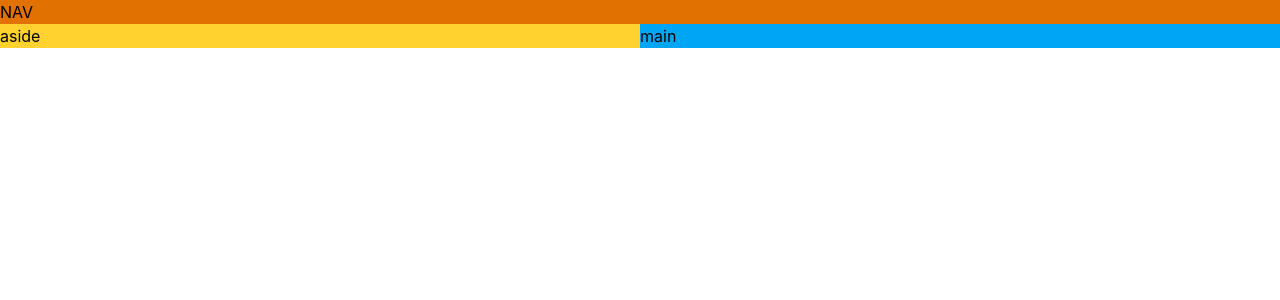
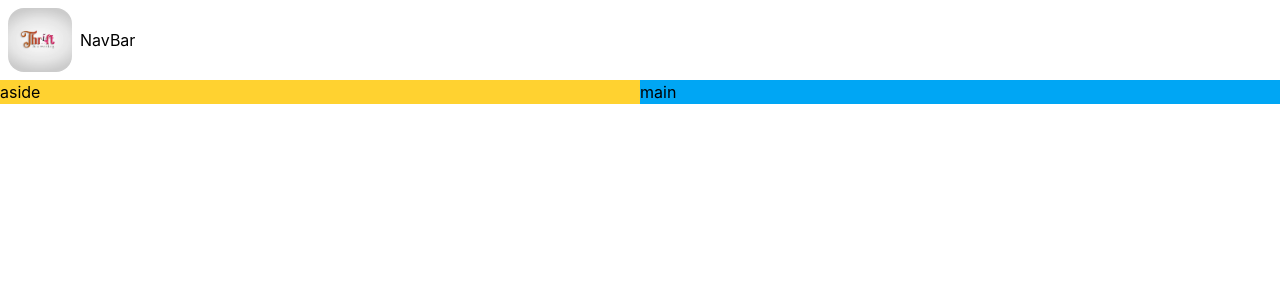
Before and after one commit to JeffOzordi/e-comm, a React (Vite) app: page / in a window 1280 px wide. Shown: the top 300 px of the page. Built offline with nearby package versions, Linux system fonts and the light colour scheme.

Commit message:
build a navbar

```diff
--- a/src/App.tsx
+++ b/src/App.tsx
@@ -1,8 +1,9 @@
+import NavBar from "./components/NavBar";
+
 function App() {
   return (
     <div className="grid">
-      <div className="bg-amber-600">NAV</div>
-
+    <NavBar/>
       <div className="grid sm:grid-cols-2">
         <div className="hidden sm:block bg-amber-300">aside</div>
         <div className="bg-sky-500">main</div>
--- /dev/null
+++ b/src/components/NavBar.tsx
@@ -0,0 +1,12 @@
+import logo from '../assets/244396834_683283099297966_5993122135789503446_n.jpg'
+
+const NavBar = () => {
+  return (
+    <div className="inline-flex items-center gap-2 p-2">
+        <img src={logo} className='w-16 rounded-2xl'/>
+        <p>NavBar</p>
+    </div>
+  )
+}
+
+export default NavBar
```
Also changed, not shown: src/assets/244396834_683283099297966_5993122135789503446_n.jpg (added).
